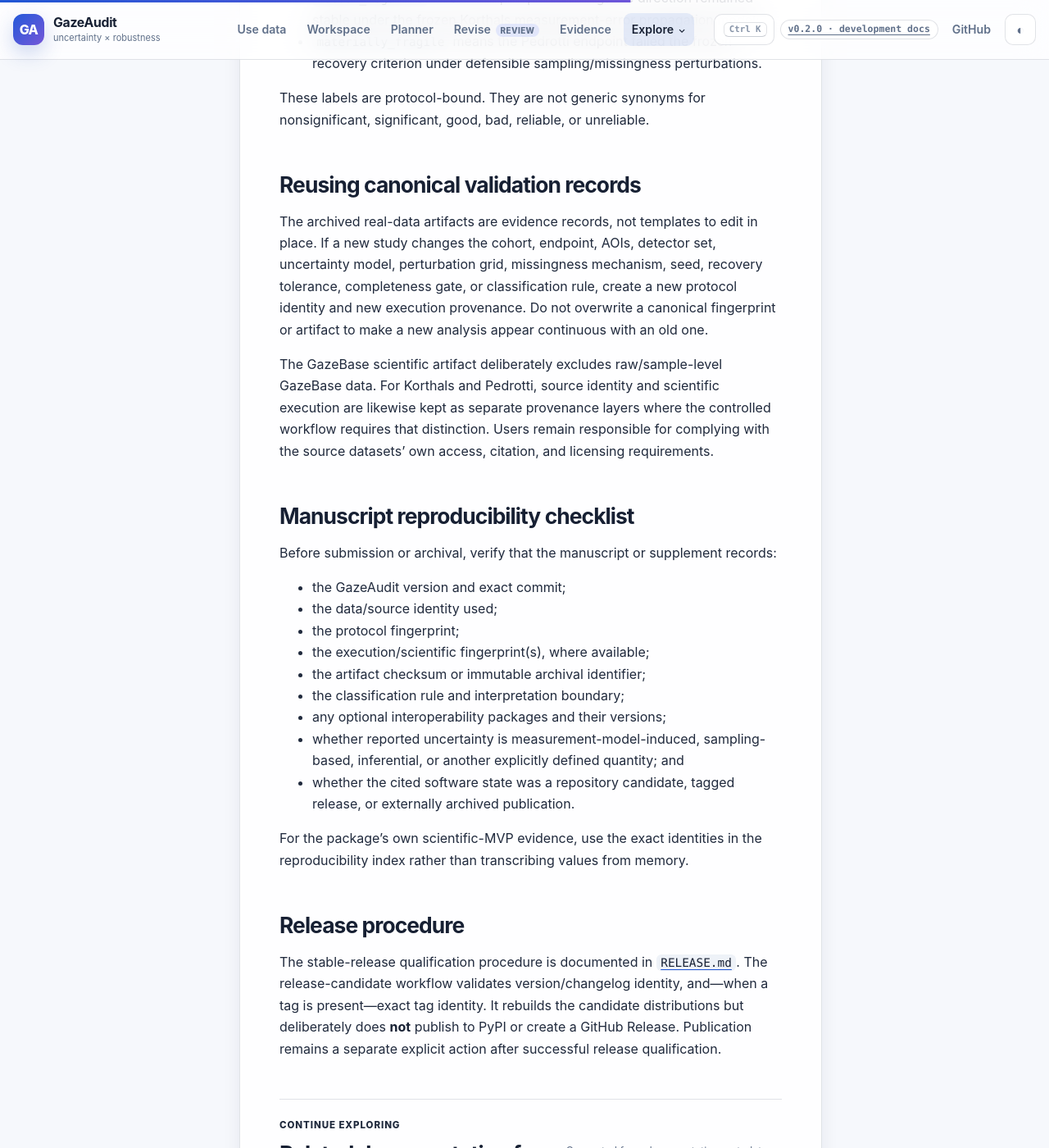
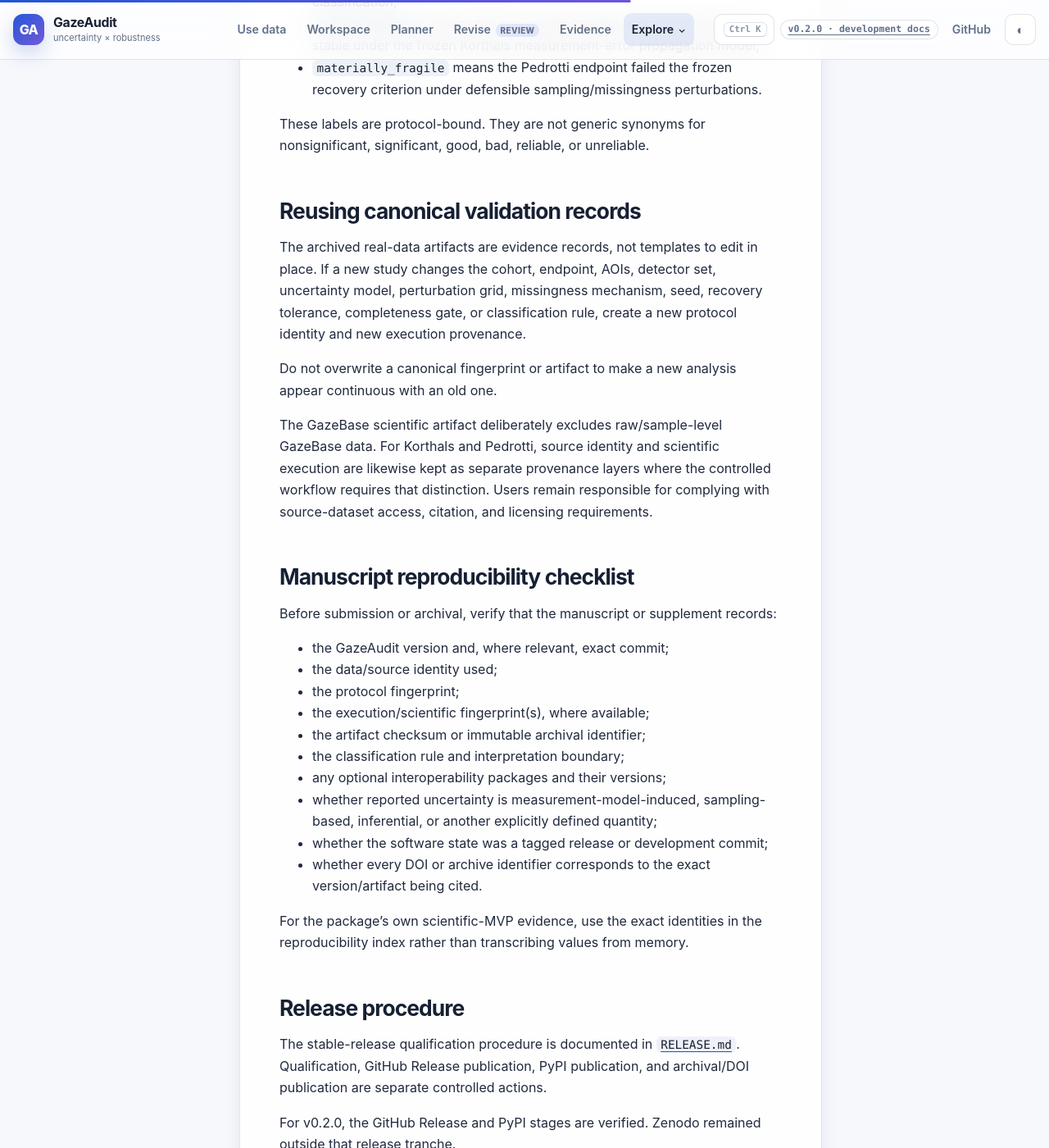
Before and after one commit to stefanosbalaskas/GazeAudit, a Jekyll site: the page built from docs/CITATION_AND_REUSE.md, in a window 1280 px wide and 1400 px high, scrolled down 1876 px. Shown: the whole window at 82% size. Built offline with Jekyll 4.4.1, drawn with Linux system fonts in a browser that asks for light colours; our own code applies the rules of GitHub Pages for plain Markdown files; some of the changed text lies outside the part shown.

Commit message:
docs: modernize citation and reuse guidance for v0.2.0

```diff
--- a/docs/CITATION_AND_REUSE.md
+++ b/docs/CITATION_AND_REUSE.md
@@ -1,102 +1,75 @@
 # Citation, reporting, and reuse guidance
 
-GazeAudit now carries **stable `0.1.0` candidate metadata**. This repository state is a
-release candidate, not evidence that `v0.1.0` has already been tagged or that a GitHub
-Release, PyPI publication, DOI, or archival deposit exists. Those publication events are
-separate, explicitly controlled actions after release-candidate qualification.
+GazeAudit **v0.2.0 is a published software release**. Its GitHub Release and PyPI payload are externally verified, including exact wheel/source-distribution hashes and a clean public-PyPI installation check. The v0.2.0 publication tranche did not include a Zenodo deposit.
+
+See the [v0.2.0 external publication record](EXTERNAL_PUBLICATION_0.2.0.html) and [documentation provenance](reference/site-provenance/) for the current software/documentation identity boundary.
 
 ## Citing the software
 
-Use the metadata in the repository root [`CITATION.cff`](../CITATION.cff) and report the
-**exact GazeAudit commit** and installed version used for the analysis. Before formal
-publication of `v0.1.0`, cite the repository candidate only as candidate software. After
-a tagged or archived release exists, use the release/DOI metadata supplied for that
-release and retain the exact analysis commit when it materially improves reproducibility.
+Use the metadata in the repository root [`CITATION.cff`](../CITATION.cff) and report the **exact installed version** used for the analysis.
 
-A methods or software statement should therefore identify, at minimum:
+For v0.2.0, record at minimum:
 
-- software name: GazeAudit;
+- software: GazeAudit;
+- version: `0.2.0`;
 - repository: `stefanosbalaskas/GazeAudit`;
-- exact commit SHA used;
-- installed package version;
 - Python version;
+- exact Git commit when the analysis used development functionality beyond the release;
 - the frozen protocol fingerprint for any controlled validation or case-study analysis.
 
-Do not infer publication merely from a stable version string in source metadata. The
-release tag, release-candidate evidence, and any external publication record must be
-reported separately when they exist.
+GazeAudit does not claim a version-specific Zenodo DOI for v0.2.0. The DOI `10.5281/zenodo.22757340` remains specific to the archived **v0.1.0** release.
+
+Do not infer archival publication from a version string alone. Match any DOI, tag, GitHub Release, PyPI distribution, or archive identifier to the exact software state actually used.
 
 ## Reporting a GazeAudit robustness analysis
 
-A scientific report should distinguish the following identities rather than collapsing
-them into a single version number:
+A scientific report should distinguish the following identities rather than collapsing them into a single version number:
 
-1. **source identity** — dataset version, source-lock fingerprint, or execution-bound
-   source manifest;
+1. **source identity** — dataset version, source-lock fingerprint, or execution-bound source manifest;
 2. **protocol identity** — the frozen analytical-choice and decision-rule fingerprint;
-3. **execution identity** — exact code commit, runtime/dependency environment, and
-   execution fingerprint;
+3. **execution identity** — exact code commit, runtime/dependency environment, and execution fingerprint;
 4. **scientific result identity** — results/scientific fingerprint where defined;
 5. **artifact identity** — artifact ID/name plus archive or manifest SHA-256.
 
-The canonical MVP examples are indexed in
-[`REPRODUCIBILITY_INDEX.json`](REPRODUCIBILITY_INDEX.json) and summarized in
-[`PUBLICATION_SUMMARY.md`](PUBLICATION_SUMMARY.md). The authoritative outcome matrix is
-[`VALIDATION_MATRIX.md`](VALIDATION_MATRIX.md).
+The canonical MVP examples are indexed in [`REPRODUCIBILITY_INDEX.json`](REPRODUCIBILITY_INDEX.json) and summarized in [`PUBLICATION_SUMMARY.md`](PUBLICATION_SUMMARY.md). The authoritative outcome matrix is [`VALIDATION_MATRIX.md`](VALIDATION_MATRIX.md).
 
 ## Interpretation language
 
-Use classification terms only according to the rule that generated them. In the
-canonical validation cases:
+Use classification terms only according to the rule that generated them. In the canonical validation cases:
 
-- `incomplete` means the declared specification space failed its completeness gate and
-  therefore did not support a robustness classification;
-- `robust_negative` means the prespecified negative direction remained stable under the
-  frozen Korthals measurement-error propagation model;
-- `materially_fragile` means the Pedrotti endpoint failed the frozen recovery criterion
-  under defensible sampling/missingness perturbations.
+- `incomplete` means the declared specification space failed its completeness gate and therefore did not support a robustness classification;
+- `robust_negative` means the prespecified negative direction remained stable under the frozen Korthals measurement-error propagation model;
+- `materially_fragile` means the Pedrotti endpoint failed the frozen recovery criterion under defensible sampling/missingness perturbations.
 
-These labels are protocol-bound. They are not generic synonyms for nonsignificant,
-significant, good, bad, reliable, or unreliable.
+These labels are protocol-bound. They are not generic synonyms for nonsignificant, significant, good, bad, reliable, or unreliable.
 
 ## Reusing canonical validation records
 
-The archived real-data artifacts are evidence records, not templates to edit in place.
-If a new study changes the cohort, endpoint, AOIs, detector set, uncertainty model,
-perturbation grid, missingness mechanism, seed, recovery tolerance, completeness gate,
-or classification rule, create a new protocol identity and new execution provenance.
-Do not overwrite a canonical fingerprint or artifact to make a new analysis appear
-continuous with an old one.
+The archived real-data artifacts are evidence records, not templates to edit in place. If a new study changes the cohort, endpoint, AOIs, detector set, uncertainty model, perturbation grid, missingness mechanism, seed, recovery tolerance, completeness gate, or classification rule, create a new protocol identity and new execution provenance.
 
-The GazeBase scientific artifact deliberately excludes raw/sample-level GazeBase data.
-For Korthals and Pedrotti, source identity and scientific execution are likewise kept as
-separate provenance layers where the controlled workflow requires that distinction.
-Users remain responsible for complying with the source datasets' own access, citation,
-and licensing requirements.
+Do not overwrite a canonical fingerprint or artifact to make a new analysis appear continuous with an old one.
+
+The GazeBase scientific artifact deliberately excludes raw/sample-level GazeBase data. For Korthals and Pedrotti, source identity and scientific execution are likewise kept as separate provenance layers where the controlled workflow requires that distinction. Users remain responsible for complying with source-dataset access, citation, and licensing requirements.
 
 ## Manuscript reproducibility checklist
 
 Before submission or archival, verify that the manuscript or supplement records:
 
-- the GazeAudit version and exact commit;
+- the GazeAudit version and, where relevant, exact commit;
 - the data/source identity used;
 - the protocol fingerprint;
 - the execution/scientific fingerprint(s), where available;
 - the artifact checksum or immutable archival identifier;
 - the classification rule and interpretation boundary;
 - any optional interoperability packages and their versions;
-- whether reported uncertainty is measurement-model-induced, sampling-based,
-  inferential, or another explicitly defined quantity; and
-- whether the cited software state was a repository candidate, tagged release, or
-  externally archived publication.
+- whether reported uncertainty is measurement-model-induced, sampling-based, inferential, or another explicitly defined quantity;
+- whether the software state was a tagged release or development commit;
+- whether every DOI or archive identifier corresponds to the exact version/artifact being cited.
 
-For the package's own scientific-MVP evidence, use the exact identities in the
-reproducibility index rather than transcribing values from memory.
+For the package's own scientific-MVP evidence, use the exact identities in the reproducibility index rather than transcribing values from memory.
 
 ## Release procedure
 
-The stable-release qualification procedure is documented in [`RELEASE.md`](RELEASE.md).
-The release-candidate workflow validates version/changelog identity, and—when a tag is
-present—exact tag identity. It rebuilds the candidate distributions but deliberately
-does **not** publish to PyPI or create a GitHub Release. Publication remains a separate
-explicit action after successful release qualification.
+The stable-release qualification procedure is documented in [`RELEASE.md`](RELEASE.md). Qualification, GitHub Release publication, PyPI publication, and archival/DOI publication are separate controlled actions.
+
+For v0.2.0, the GitHub Release and PyPI stages are verified. Zenodo remained outside that release tranche.
```
